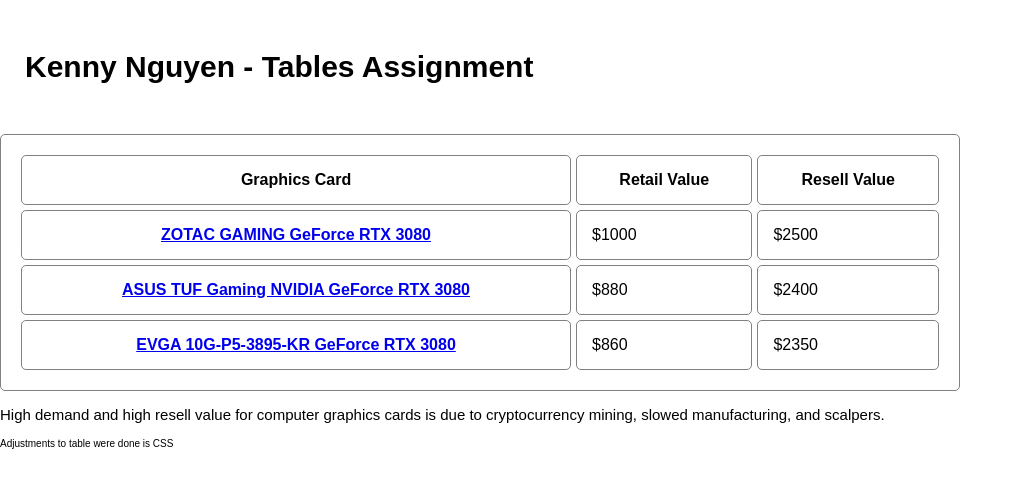
After one commit to KennyN/sample-beginning-page, a PHP site: page /tables.html in a window 1280 px wide. The commit adds this page. Shown: the top 488 px of the page, without its empty margins (0-1023 px from the left). Run offline with PHP 8.4, Linux system fonts and the light colour scheme.

Commit message:
Add files via upload

```diff
--- a/css/stylesheet.css
+++ b/css/stylesheet.css
@@ -69,3 +69,11 @@ footer {
     width: 500px;
     overflow: scroll;
 }
+
+table, th, td {
+    font-family: "Arial";
+    border: 1px solid rgb(129, 129, 129);
+    border-radius: 5px;
+    padding: 15px;
+    border-spacing: 5px;
+  }
--- /dev/null
+++ b/tables.html
@@ -0,0 +1,34 @@
+<!DOCTYPE html>
+<html lang = "en">
+    <head>
+        <title>Tables - GPU</title>
+        <link rel = "StyleSheet" type = "text/css" href = "css/stylesheet.css">
+    </head>
+    <body>
+        <h2 class="CryptoHeader">Kenny Nguyen - Tables Assignment</h2>
+        <table style="width: 75%">
+            <tr>
+                <th>Graphics Card</th>
+                <th>Retail Value</th>
+                <th>Resell Value</th>
+            </tr>
+            <tr>
+                <th><a href="https://www.amazon.com/dp/B08HVV2P4Z" target="_blank">ZOTAC GAMING GeForce RTX 3080</a></th>
+                <td>$1000</td>
+                <td>$2500</td>
+            </tr>
+            <tr>
+                <th><a href="https://www.amazon.com/dp/B08HHDP9DW" target="_blank">ASUS TUF Gaming NVIDIA GeForce RTX 3080</a></th>
+                <td>$880</td>
+                <td>$2400</td>
+            </tr>
+            <tr>
+                <th><a href="https://www.amazon.com/dp/B08HR3DPGW" target="_blank">EVGA 10G-P5-3895-KR GeForce RTX 3080</a></th>
+                <td>$860</td>
+                <td>$2350</td>
+            </tr>
+        </table>
+        <p style="font-size: 15px; font-family: 'Arial'">High demand and high resell value for computer graphics cards is due to cryptocurrency mining, slowed manufacturing, and scalpers.</p>
+        <p style="font-size: 10px; font-family: 'Arial'">Adjustments to table were done is CSS</p>
+    </body>
+</html>
```
